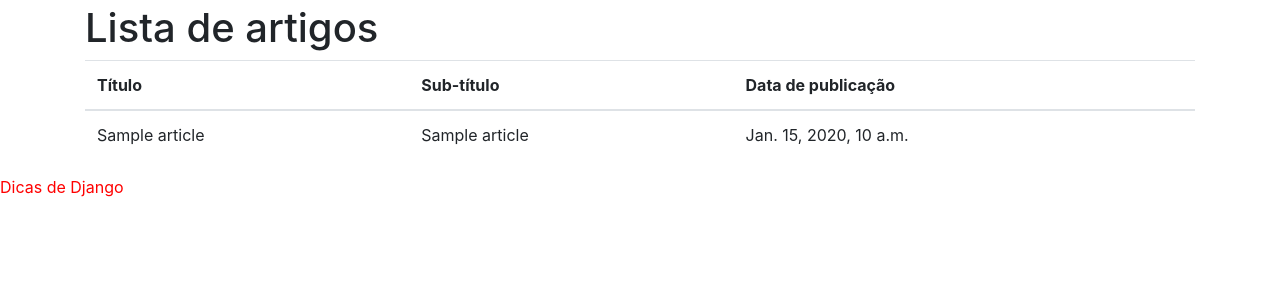
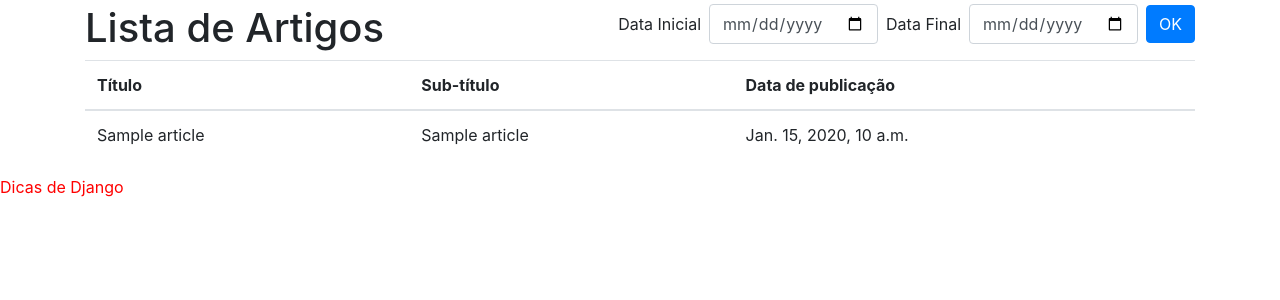
Before and after one commit to rg3915/dicas-de-django, a Django app: template myproject/core/templates/core/article_list.html in a window 1280 px wide. Shown: the part 56-356 px from the top of the page. Run offline with Django 3.2, Linux system fonts and the light colour scheme; the template is opened without the code that fills it: values that come from a table or form of the project are taken from there, others are empty; tables that the repository leaves empty hold one stand-in row (values such as "Sample post"); parts of the project's set-up code (start-up, migrations or seed data) failed here and were passed over; some libraries are stand-ins or nearby versions.

Commit message:
Busca por data no frontend. Close #1

```diff
--- a/myproject/core/templates/core/article_list.html
+++ b/myproject/core/templates/core/article_list.html
@@ -1,7 +1,20 @@
 {% extends "base.html" %}
 
 {% block content %}
-  <h1>Lista de artigos</h1>
+  <div class="row">
+    <div class="col-md-4">
+      <h1>Lista de Artigos</h1>
+    </div>
+    <div class="col-md-8">
+      <form class="form-inline my-2 my-lg-0 pull-right">
+        <label>Data Inicial</label>
+        <input class="form-control ml-sm-2 mr-sm-2" name='start_date' type="date">
+        <label>Data Final</label>
+        <input class="form-control ml-sm-2 mr-sm-2" name='end_date' type="date">
+        <button class="btn btn-primary my-2 my-sm-0" type="submit">OK</button>
+      </form>
+    </div>
+  </div>
 
   <table class="table">
     <thead>
```
Also changed, not shown: myproject/core/views.py (+9 -0 lines), README.md.
